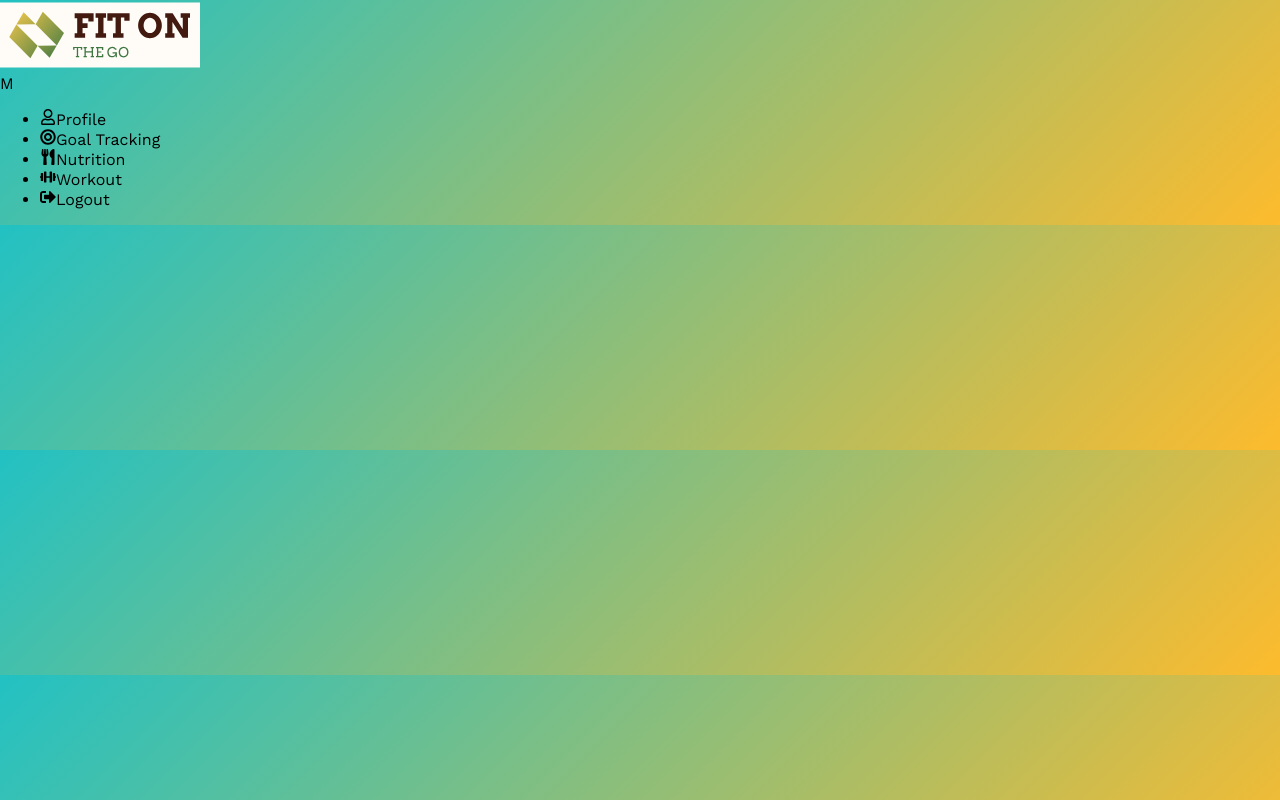
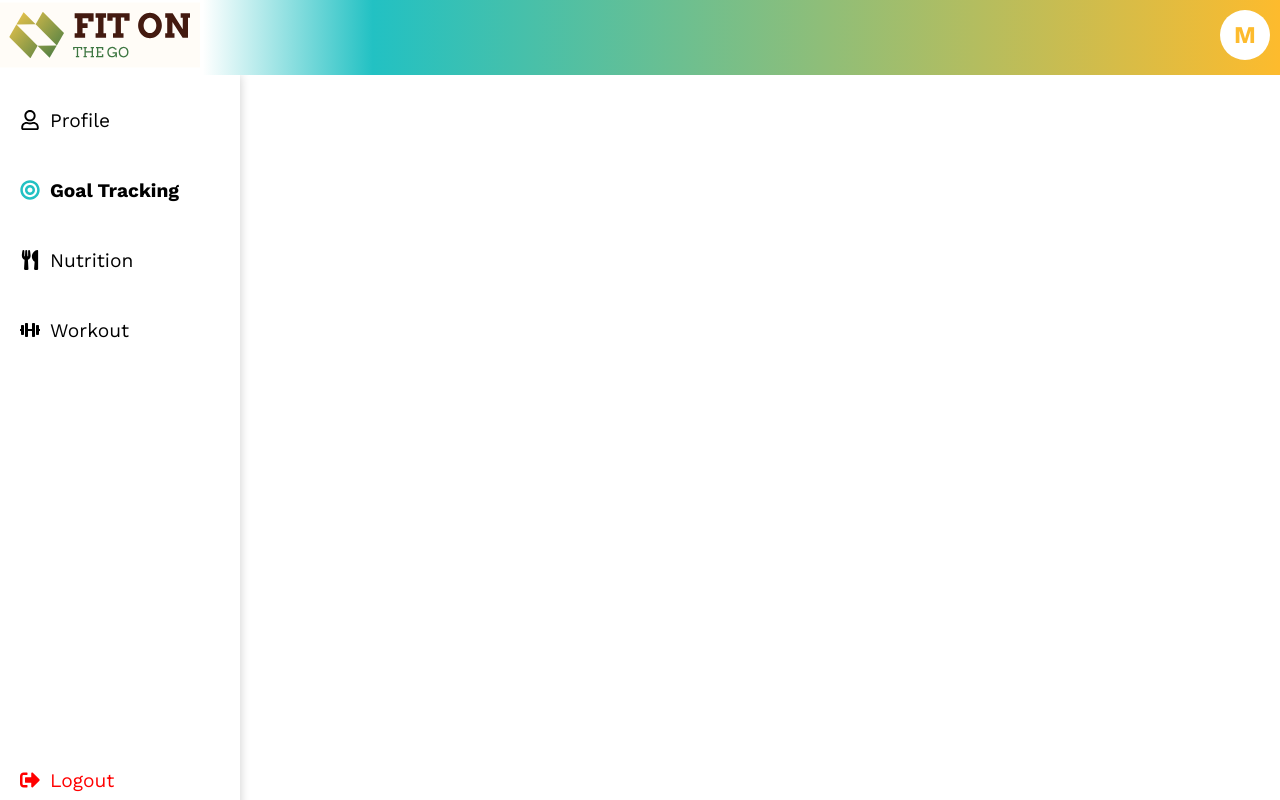
Before and after one commit to CSCI-5828-Foundations-Sftware-Engr/Fitness_tracker_web_application, a React (Create React App) app in the folder fitness-tracker-react/: page /dashboard in a window 1280 px wide. Built offline with nearby package versions, Linux system fonts and the light colour scheme.

Commit message:
Updated CSS

```diff
--- a/fitness-tracker-react/src/App.css
+++ b/fitness-tracker-react/src/App.css
@@ -1,18 +1,51 @@
 @import url('https://fonts.googleapis.com/css?family=Open+Sans:600|Work+Sans:400,500,600,700&display=swap');
 
-body{
-  background: rgb(34,193,195);
-  background: linear-gradient(135deg, rgba(34,193,195,1) 0%,     rgba(253,187,45,1) 100%);
+body {
   font-family: "work sans";
   height: 100%;
 }
 
-html{
+html {
   font-size: 100%;
 }
 
 .mainPage {
   height: 100%;
+}
+
+.header-with-logo {
+  display: flex;
+  position: sticky;
+  top: 0;
+  z-index: 999;
+  opacity: 1;
+  background-color: white;
+}
+
+.app-header {
+  display: flex;
+  height: 55px;
+  width: 100%;
+  font-size: 35px;
+  color: black;
+  background: linear-gradient(to right, #ffffff 5%, rgba(34, 193, 195, 1) 20%, rgba(253, 187, 45, 1) 100%);
+  background-size: 105% 200%;
+  background-position: 100% 100%;
+  justify-content: flex-end;
+  padding: 10px;
+}
+
+.user-initial-circle {
+  display: flex;
+  justify-content: center;
+  align-items: center;
+  width: 50px;
+  height: 50px;
+  border-radius: 50%;
+  background-color: #ffffff;
+  color: rgba(253, 187, 45, 1);
+  font-size: 24px;
+  font-weight: bold;
 }
 
 #loginform {
@@ -22,11 +55,13 @@ html{
   margin-left: auto;
   margin-right: auto;
   background-color: #FFFFFF;
+  border-radius: 10px;
+  box-shadow: 0px 0px 8px 5px rgba(0, 0, 0, .4);
   border-radius: 25px;
   overflow: hidden;
 }
 
-#headerTitle{
+#headerTitle {
   text-align: center;
   font-family: 'open sans', sans-serif;
   padding: 2rem 0;
@@ -40,7 +75,7 @@ html{
   padding: 20px;
 }
 
-.row{
+.row {
   display: flex;
   flex-direction: column;
   align-items: center;
@@ -49,58 +84,58 @@ html{
 
 }
 
-.row input{
+.row input {
   width: 80%;
   box-sizing: border-box;
-	border: none;
+  border: none;
   font-size: 1.3rem;
   padding-left: 1.5rem;
   padding-bottom: 1rem;
-  box-shadow: inset 0px -3px 0px 0px rgba(187,187,187,0.2);
+  box-shadow: inset 0px -3px 0px 0px rgba(187, 187, 187, 0.2);
   transition: box-shadow 0.2s ease-in;
 }
 
-.row input:focus{
-   box-shadow: inset 0px -3px 0px 0px rgba(34,193,195,0.7);
-   outline: none;
+.row input:focus {
+  box-shadow: inset 0px -3px 0px 0px rgba(34, 193, 195, 0.7);
+  outline: none;
 }
 
-.row input::-webkit-input-placeholder{
+.row input::-webkit-input-placeholder {
   opacity: 1;
   transition: opacity 0.25s ease-out;
 }
 
 .row input:hover::-webkit-input-placeholder,
-.row input:focus::-webkit-input-placeholder{
+.row input:focus::-webkit-input-placeholder {
   opacity: 0;
 }
 
-.row label{
+.row label {
   align-self: start;
   padding-left: 4.5rem;
   padding-bottom: 0.5rem;
-  color: rgba(187,187,187,0.9);
+  color: rgba(187, 187, 187, 0.9);
 }
 
-.row button{
+.row button {
   border-radius: 25px;
   width: 80%;
   height: 40px;
   font-size: 1.3rem;
   color: white;
   font-weight: 700;
-  background: rgb(34,193,195);
-  background: linear-gradient(90deg, rgba(34,193,195,1) 0%,     rgba(253,187,45,1) 100%);
+  background: rgb(34, 193, 195);
+  background: linear-gradient(90deg, rgba(34, 193, 195, 1) 0%, rgba(253, 187, 45, 1) 100%);
   border: 0px;
   cursor: pointer;
   transition: opacity 0.25s ease-out;
 }
 
-.row button:hover{
+.row button:hover {
   opacity: 0.8;
 }
 
-#button{
+#button {
   padding-bottom: 1.5rem;
   padding-top: 1.3rem;
 }
@@ -123,6 +158,72 @@ html{
 }
 
 .tabs button.active {
-  border-bottom: 3px solid rgb(34,193,195);
-  color:  rgb(34,193,195) ;
+  border-bottom: 3px solid rgb(34, 193, 195);
+  color: rgb(34, 193, 195);
 }
+
+.dashboard {
+  background-color: #FFFFFF;
+}
+
+.side-menu {
+  width: 200px;
+  height: 100%;
+  position: fixed;
+  top: 70;
+  left: 0;
+  background-color: #ffffff;
+  padding: 20px;
+  box-shadow: 0 0 10px rgba(0, 0, 0, 0.2);
+}
+
+.side-menu ul {
+  list-style: none;
+  margin: 0;
+  padding: 0;
+}
+
+.side-menu li {
+  font-size: 1.2rem;
+  margin-bottom: 10px;
+  cursor: pointer;
+  height: 50px;
+}
+
+.side-menu li:hover {
+  color: #fff;
+  background-color: rgb(34, 193, 195);
+  border-radius: 5px;
+}
+
+.side-menu li {
+  display: flex;
+  align-items: center;
+  font-size: 1.2rem;
+  margin-bottom: 20px;
+  cursor: pointer;
+}
+
+.side-menu li svg {
+  margin-right: 10px;
+  width: 20px;
+  height: 20px;
+}
+
+.side-menu li span {
+  flex-grow: 1;
+}
+
+.side-menu li.selected {
+  font-weight: bold;
+}
+
+.side-menu li.selected svg {
+  fill: rgb(34, 193, 195);
+}
+
+.side-menu ul li.logout {
+  color: red;
+  cursor: pointer;
+  margin-top: 400px;
+}
```
